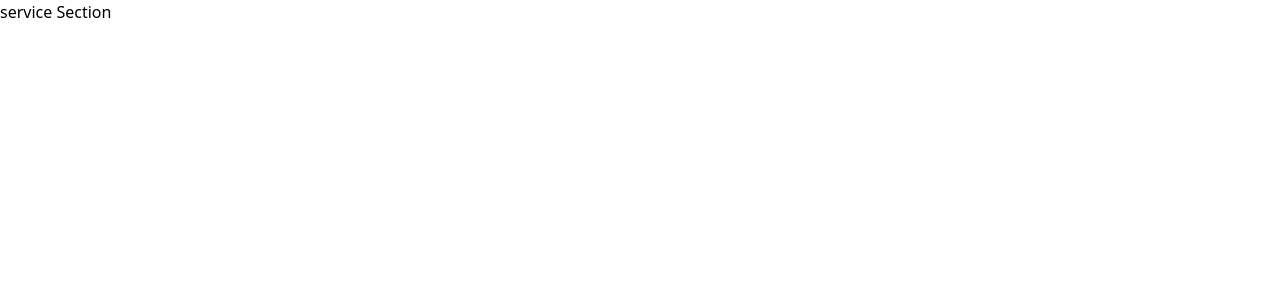
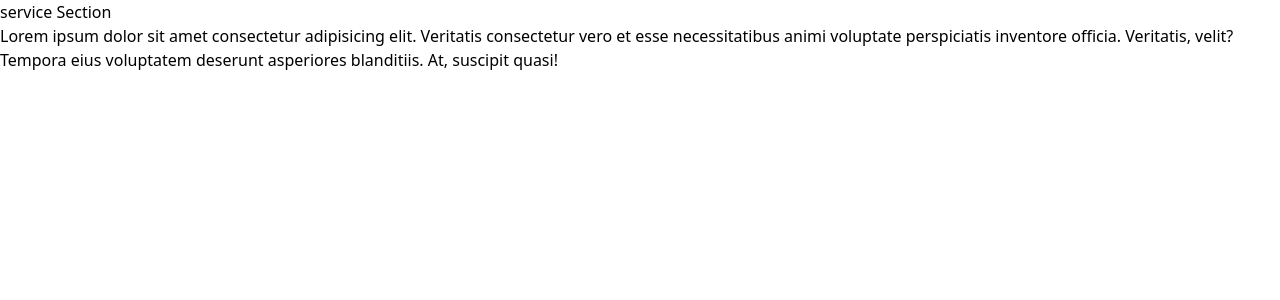
Before and after one commit to ThamaraiKannan1496/Moderna-vite, a React (Vite) app: page /services in a window 1280 px wide. Shown: the top 300 px of the page. Built offline with nearby package versions, Linux system fonts and the light colour scheme.

Commit message:
kk-serve

```diff
--- a/src/Pages/Services.jsx
+++ b/src/Pages/Services.jsx
@@ -1,8 +1,9 @@
 import React from "react";
 
 const Services = () => {
-  return <div>service Section</div>;
-     <div>main section</div>
+  return<> <div>service Section</div>
+  <p>Lorem ipsum dolor sit amet consectetur adipisicing elit. Veritatis consectetur vero et esse necessitatibus animi voluptate perspiciatis inventore officia. Veritatis, velit? Tempora eius voluptatem deserunt asperiores blanditiis. At, suscipit quasi!</p></>;
+
 };
 
 export default Services;
```
